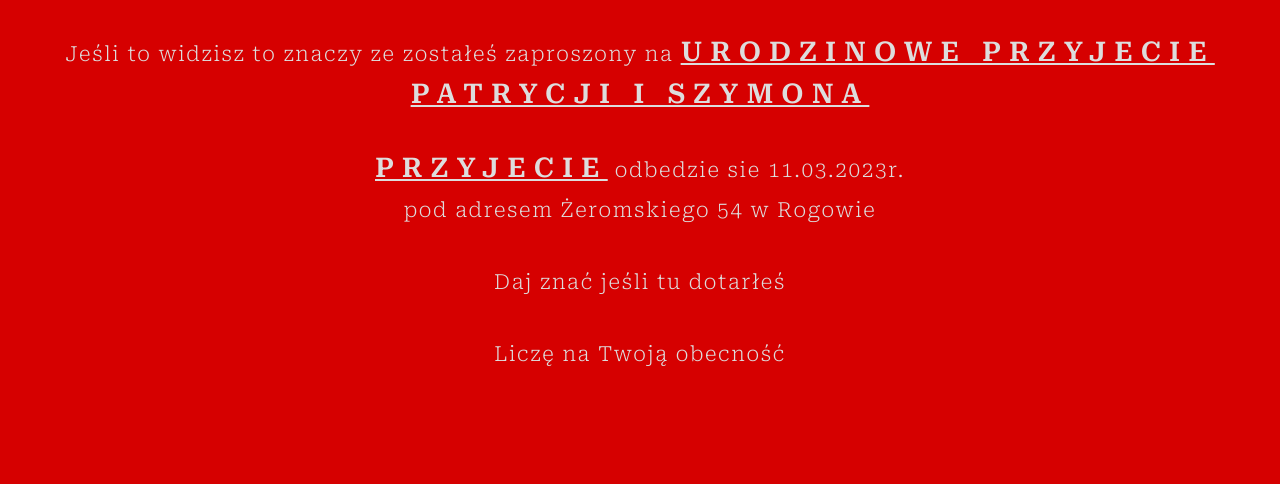
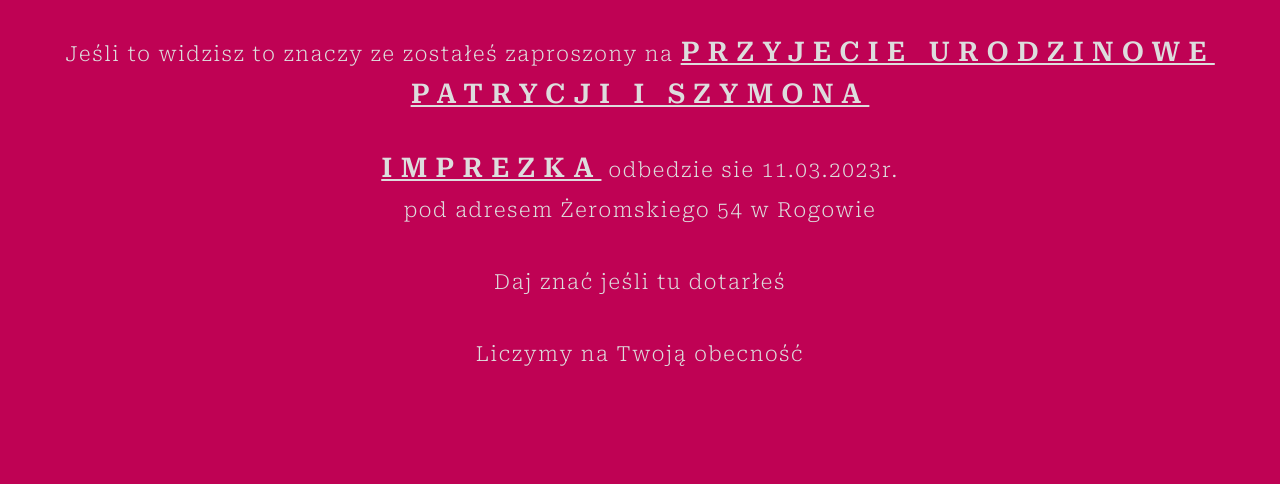
Before and after one commit to zymeg/urodziny23, a plain HTML site: page zaproszenie.html in a window 1280 px wide. Shown: the part 316-800 px from the top of the page. Drawn offline with Linux system fonts and the light colour scheme.

Commit message:
final deploy

```diff
--- a/zaproszenie.html
+++ b/zaproszenie.html
@@ -12,23 +12,31 @@
     <div id="zaproszenie">
         <h1>ZAPROSZENIE</h1>
         <h2>GRATULACJE</h2>
-        <p>Jeśli to widzisz to znaczy ze zostałeś zaproszony na <span>urodzinowe przyjecie Patrycji i Szymona</span></p>
-        <p><span>Przyjecie</span> odbedzie sie 11.03.2023r. <br>pod adresem Żeromskiego 54 w Rogowie</p>
+        <p>Jeśli to widzisz to znaczy ze zostałeś zaproszony na <span>przyjecie urodzinowe Patrycji i Szymona</span></p>
+        <p><span>imprezka</span> odbedzie sie 11.03.2023r. <br>pod adresem Żeromskiego 54 w Rogowie</p>
         <p>Daj znać jeśli tu dotarłeś</p>
-        <p>Liczę na Twoją obecność</p>
+        <p>Liczymy na Twoją obecność</p>
 
     </div>
 
 <script>
+let f = () => {
+    let audio = new Audio('./src/music.mp3');
+    audio.play();
+    document.querySelector('body').removeEventListener('click', f)
+    document.querySelector('body').removeEventListener('touchstart', f)
+}
 let colors = ["#0e5ec7", "#bf0254", "#02bf05", "#d60000", "#7600d6"]
-let audio = new Audio('../src/harnas.mp3');
-audio.play();
+document.querySelector('body').addEventListener('click',  f)
+document.querySelector('body').addEventListener('touchstart', f)
+document.querySelector('body').click()
+
 let i = 0
 setInterval(() => {
     document.querySelector("#zaproszenie").style.backgroundColor = colors[i]
     i++
     if(i == colors.length) i = 0
-}, 517)
+}, 706)
 </script>
 </body>
 </html>
```
Also changed, not shown: src/2.jpeg, 1 other file.
